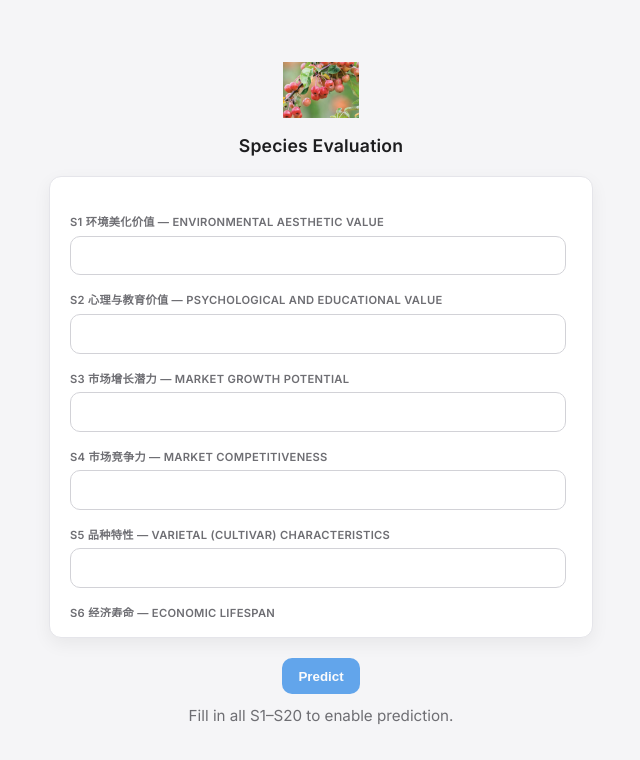
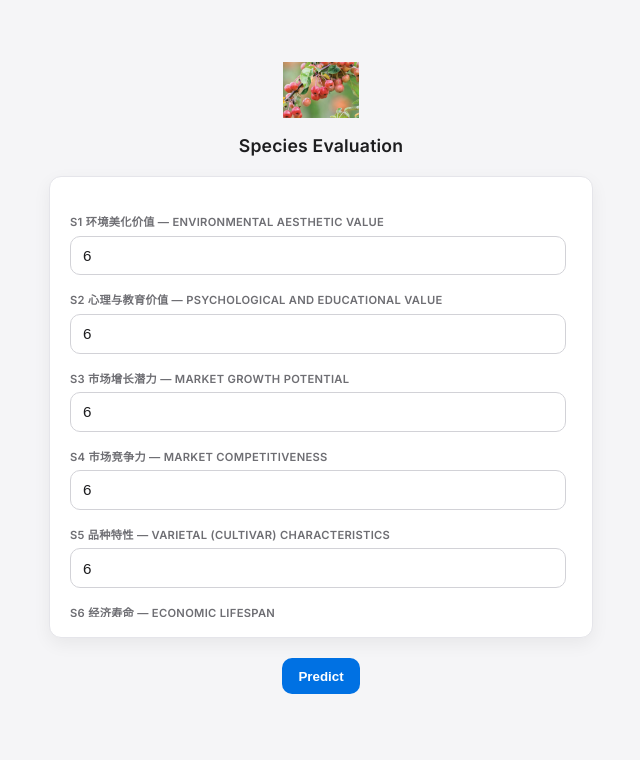
Before and after one commit to annieeeee04/species_value_prediction_web, a React (Vite) app in the folder species_evaluation_web/: page / in a window 1280 px wide. Shown: the top 760 px of the page, without its empty margins (319-959 px from the left). Built offline with nearby package versions, Linux system fonts and the light colour scheme; no server answers.

Commit message:
set input default vlaues

```diff
--- a/species_evaluation_web/src/App.jsx
+++ b/species_evaluation_web/src/App.jsx
@@ -3,9 +3,7 @@ import Header from "./components/Header";
 import EvaluationPage from "./components/EvaluationPage";
 import { FIELDS } from "./constants/fields";
 
-const INITIAL_INPUTS = Object.fromEntries(
-    FIELDS.map(({ key }) => [key, ""])
-  );
+const INITIAL_INPUTS = Object.fromEntries(FIELDS.map(({ key }) => [key, 6]));
 
 export default function App() {
   const [userInput, setUserInput] = useState(INITIAL_INPUTS);
@@ -14,14 +12,10 @@ export default function App() {
   const [error, setError] = useState("");
 
   // ✅ Use env var first (Vercel), fallback for local dev
-  const API_BASE =
-    import.meta.env.VITE_API_BASE || "http://localhost:8000";
+  const API_BASE = import.meta.env.VITE_API_BASE || "http://localhost:8000";
 
   const canPredict = useMemo(
-    () =>
-      Object.values(userInput).every(
-        (v) => v !== "" && !Number.isNaN(Number(v))
-      ),
+    () => Object.values(userInput).every((v) => !Number.isNaN(Number(v))),
     [userInput]
   );
 
@@ -37,7 +31,7 @@ export default function App() {
     const payload = {};
     for (const [k, v] of Object.entries(userInput)) {
       if (v === "" || Number.isNaN(Number(v))) {
-        setError(`Please enter a valid number for ${k.replace("initial", "")}`);
+        setError(`Please enter a valid number for this field.`);
         return;
       }
       payload[k] = Number(v);
@@ -61,12 +55,11 @@ export default function App() {
       }
 
       if (!res.ok) {
-        const msg =
-          data?.detail
-            ? typeof data.detail === "string"
-              ? data.detail
-              : JSON.stringify(data.detail)
-            : text || "API error";
+        const msg = data?.detail
+          ? typeof data.detail === "string"
+            ? data.detail
+            : JSON.stringify(data.detail)
+          : text || "API error";
         throw new Error(msg);
       }
 
```
